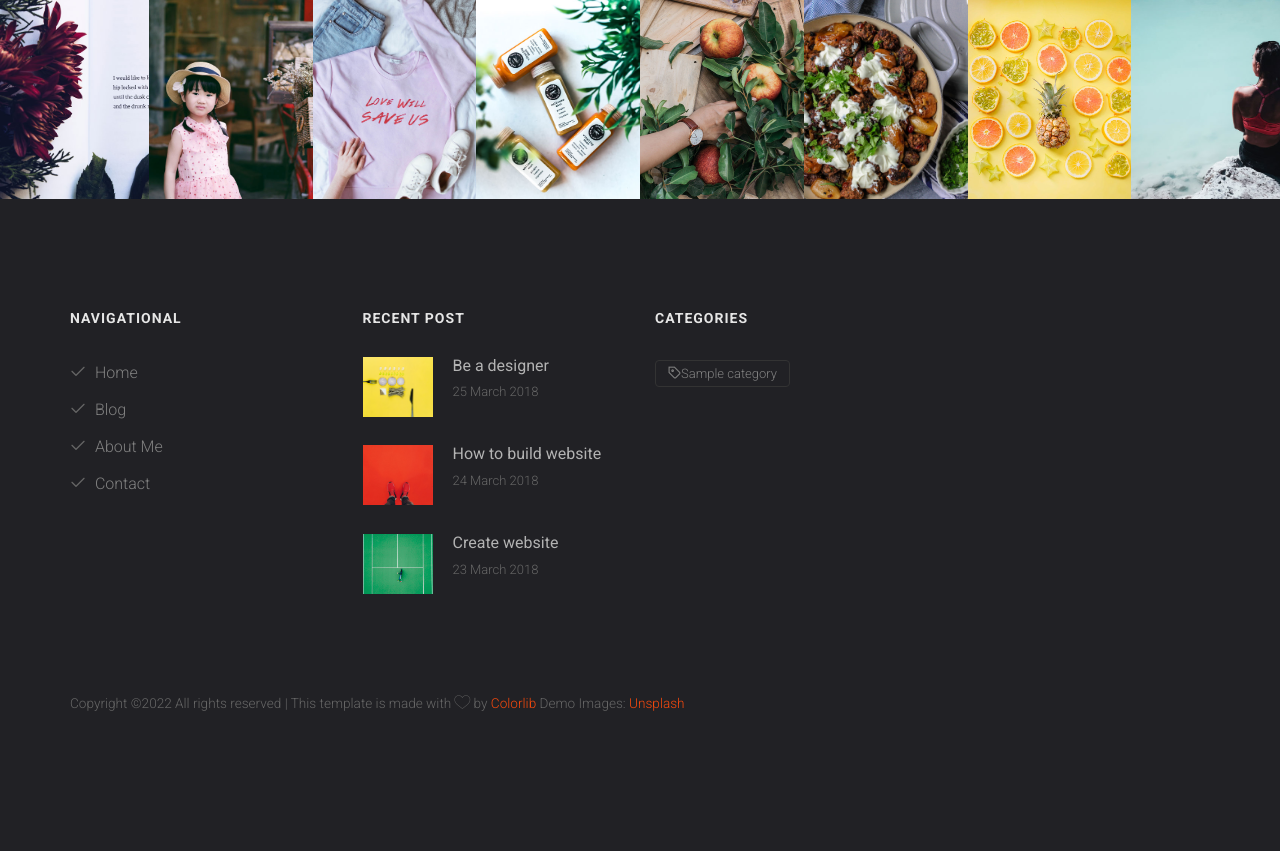
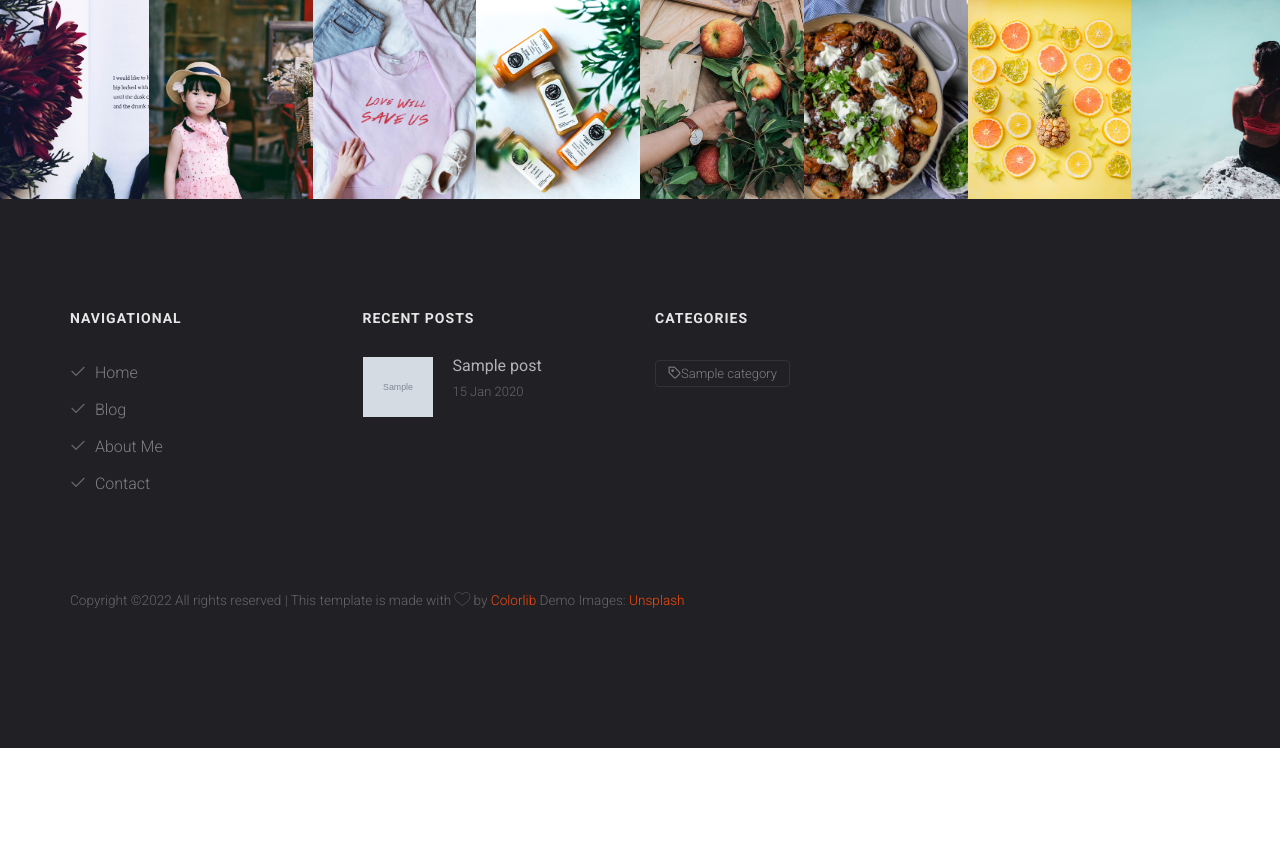
Before and after one commit to EverLookNeverSee/noonpost, a Django app: page / in a window 1280 px wide. Shown: the part 1501-2352 px from the top of the page. After the commit the page ends 2249 px from the top, so only its background shows below. Run offline with Django 3.2, Linux system fonts and the light colour scheme; tables that the repository leaves empty hold one stand-in row (values such as "Sample post"); grey boxes marked "Sample" are stand-in pictures; some libraries are stand-ins or nearby versions; some web fonts are replaced.

Commit message:
Moving footer recent posts section from base.html to footer_recent_posts.html

```diff
--- a/templates/base.html
+++ b/templates/base.html
@@ -138,31 +138,32 @@
 						</p>
 					</div>
 					<div class="col-md-3">
-						<h2>Recent Post</h2>
-						<div class="f-blog">
-							<a href="blog.html" class="blog-img" style="background-image: url({% static 'assets/images/blog-1.jpg' %});">
-							</a>
-							<div class="desc">
-								<h3><a href="blog.html">Be a designer</a></h3>
-								<p class="admin"><span>25 March 2018</span></p>
-							</div>
-						</div>
-						<div class="f-blog">
-							<a href="blog.html" class="blog-img" style="background-image: url({% static 'assets/images/blog-2.jpg' %});">
-							</a>
-							<div class="desc">
-								<h3><a href="blog.html">How to build website</a></h3>
-								<p class="admin"><span>24 March 2018</span></p>
-							</div>
-						</div>
-						<div class="f-blog">
-							<a href="blog.html" class="blog-img" style="background-image: url({% static 'assets/images/blog-3.jpg' %});">
-							</a>
-							<div class="desc">
-								<h3><a href="blog.html">Create website</a></h3>
-								<p class="admin"><span>23 March 2018</span></p>
-							</div>
-						</div>
+						{% footer_recent_posts %}
+<!--						<h2>Recent Post</h2>-->
+<!--						<div class="f-blog">-->
+<!--							<a href="blog.html" class="blog-img" style="background-image: url({% static 'assets/images/blog-1.jpg' %});">-->
+<!--							</a>-->
+<!--							<div class="desc">-->
+<!--								<h3><a href="blog.html">Be a designer</a></h3>-->
+<!--								<p class="admin"><span>25 March 2018</span></p>-->
+<!--							</div>-->
+<!--						</div>-->
+<!--						<div class="f-blog">-->
+<!--							<a href="blog.html" class="blog-img" style="background-image: url({% static 'assets/images/blog-2.jpg' %});">-->
+<!--							</a>-->
+<!--							<div class="desc">-->
+<!--								<h3><a href="blog.html">How to build website</a></h3>-->
+<!--								<p class="admin"><span>24 March 2018</span></p>-->
+<!--							</div>-->
+<!--						</div>-->
+<!--						<div class="f-blog">-->
+<!--							<a href="blog.html" class="blog-img" style="background-image: url({% static 'assets/images/blog-3.jpg' %});">-->
+<!--							</a>-->
+<!--							<div class="desc">-->
+<!--								<h3><a href="blog.html">Create website</a></h3>-->
+<!--								<p class="admin"><span>23 March 2018</span></p>-->
+<!--							</div>-->
+<!--						</div>-->
 					</div>
 					<div class="col-md-3">
 						{% all_categories %}
--- /dev/null
+++ b/templates/home/footer_recent_posts.html
@@ -0,0 +1,11 @@
+<h2>Recent Posts</h2>
+{% for post in posts %}
+<div class="f-blog">
+    <a href="blog.html" class="blog-img" style="background-image: url({{ post.image.url }});">
+    </a>
+    <div class="desc">
+        <h3><a href="blog.html">{{ post.title }}</a></h3>
+        <p class="admin"><span>{{ post.publish_date|date:"d M Y" }}</span></p>
+    </div>
+</div>
+{% endfor %}
```
